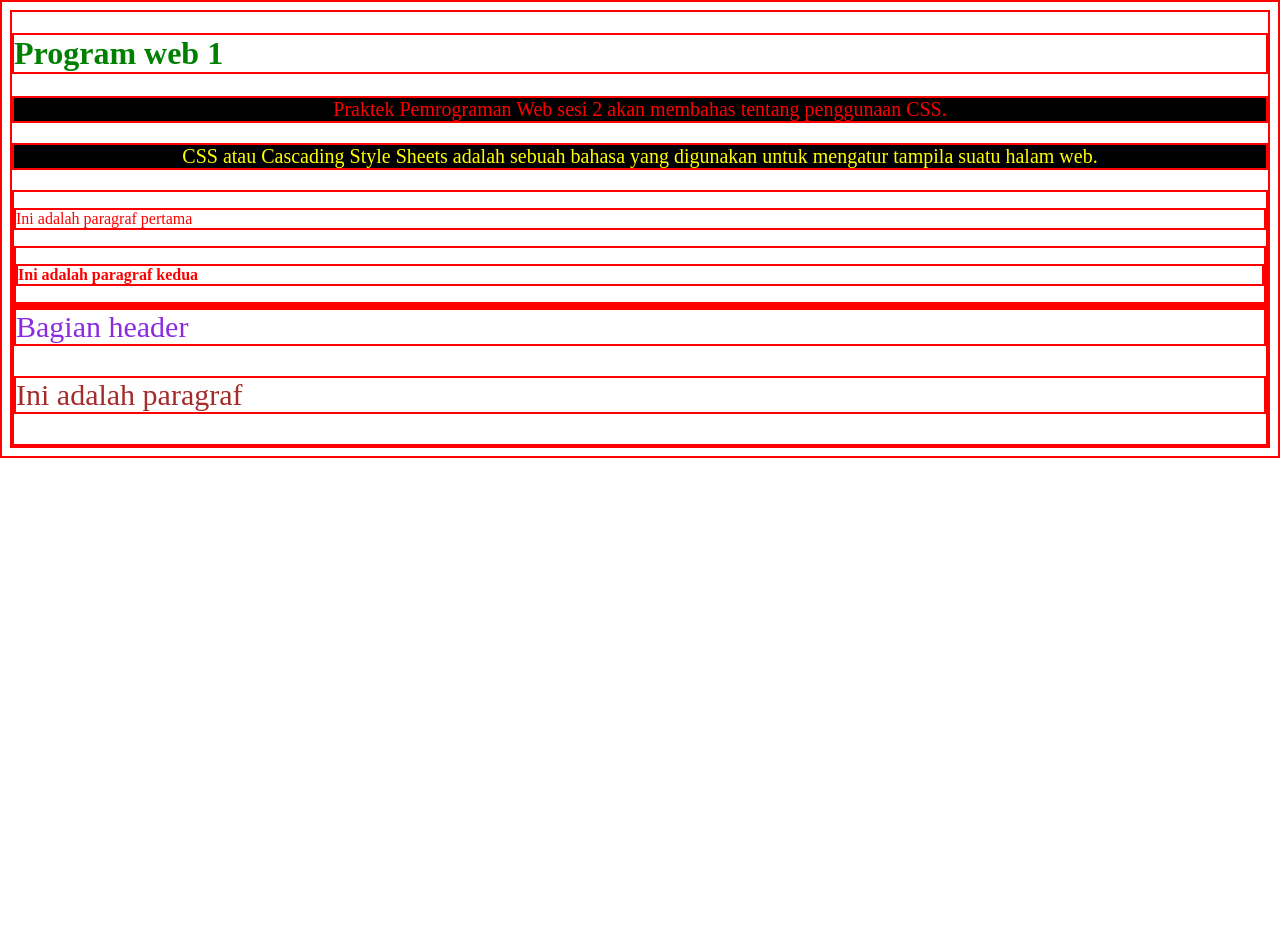
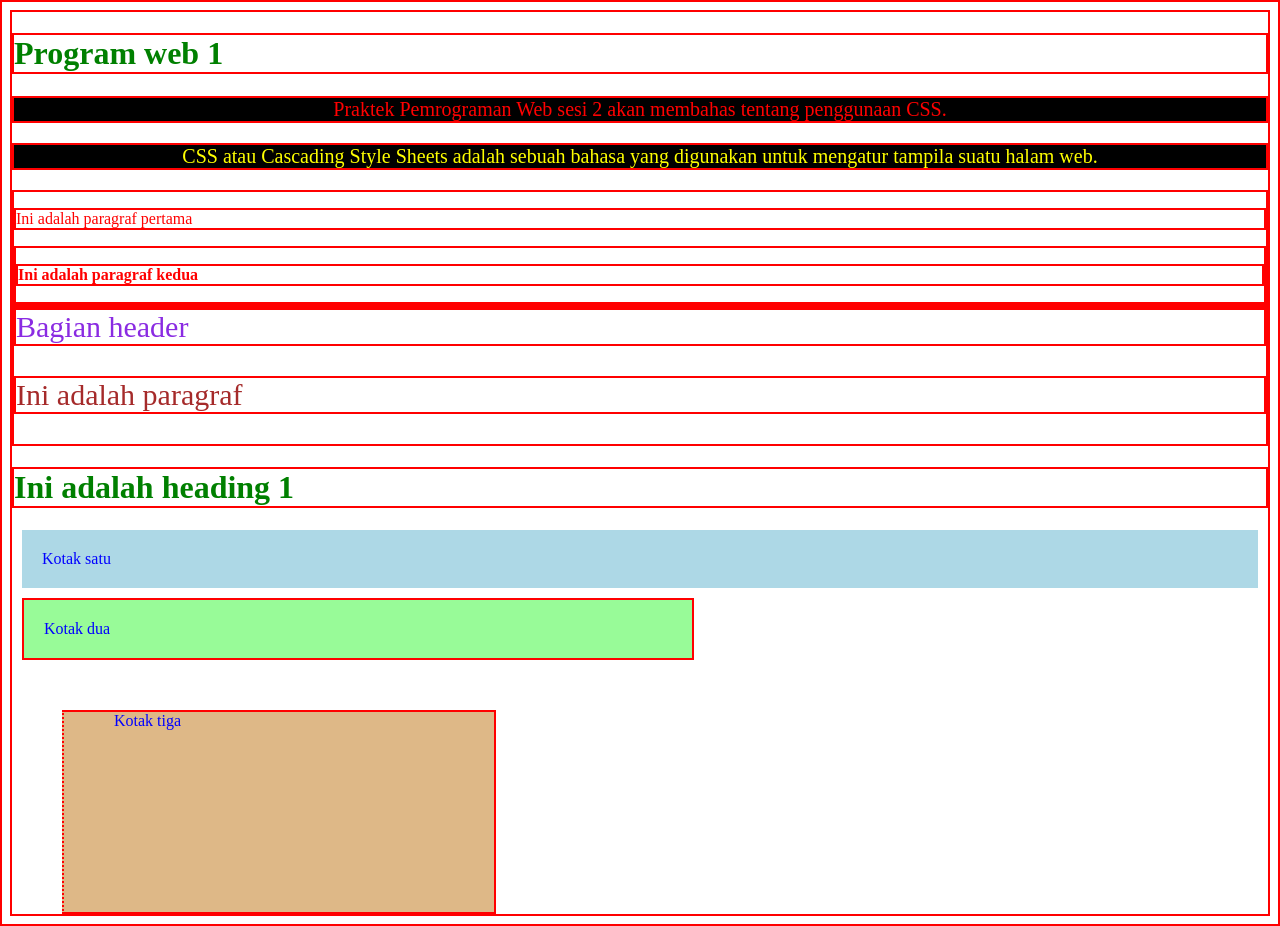
Before and after one commit to Zananaa/Praktikum_Web01_Sesi2, a plain HTML site: page eksternal.html in a window 1280 px wide. Before the commit the page ends 800 px from the top, so only its background shows below. Drawn offline with Linux system fonts and the light colour scheme.

Commit message:
Padding, Margin dan Border

```diff
--- a/eksternal.html
+++ b/eksternal.html
@@ -75,5 +75,11 @@
         <div class="subbagian header">Bagian header</div>
         <p class="subbagian"  id="teks">Ini adalah paragraf</p>
     </div>
+
+    <h1>Ini adalah heading 1</h1>
+
+    <div class="kotak-satu">Kotak satu</div>
+    <div class="kotak-dua">Kotak dua</div>
+    <div class="kotak-tiga">Kotak tiga</div>
 </body>
 </html>
--- a/style.css
+++ b/style.css
@@ -1,3 +1,28 @@
 h1 {
     color: red;
 }
+
+.kotak-satu {
+    padding: 20px;
+    margin: 10px;
+    border: 2px;
+    background-color: lightblue;
+}
+
+.kotak-dua {
+    padding: 20px;
+    margin: 10px;
+    border: 2px solid red;
+    background-color: palegreen;
+    max-width: 50%;
+}
+
+.kotak-tiga {
+    padding-left: 50px;
+    margin-top: 50px;
+    margin-left: 50px;
+    border-left: 2px dotted red;
+    background-color:burlywood;
+    width: 380px;
+    height: 200px;
+}
```
